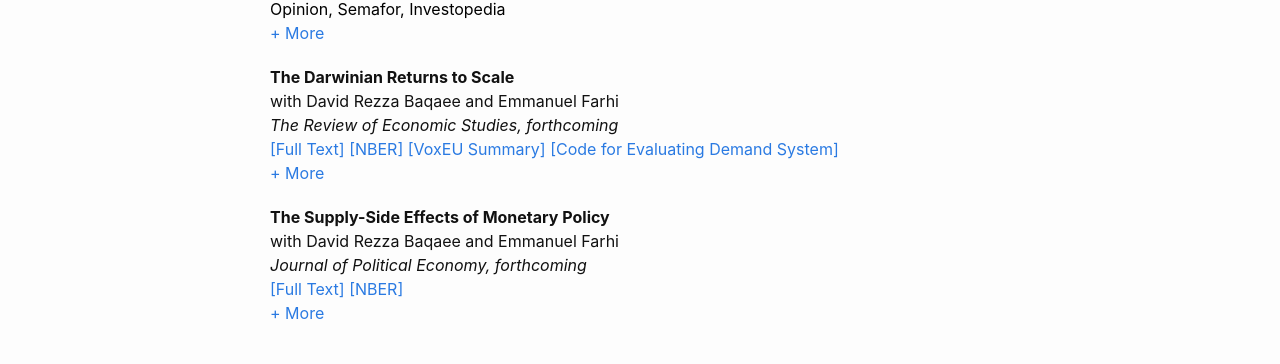
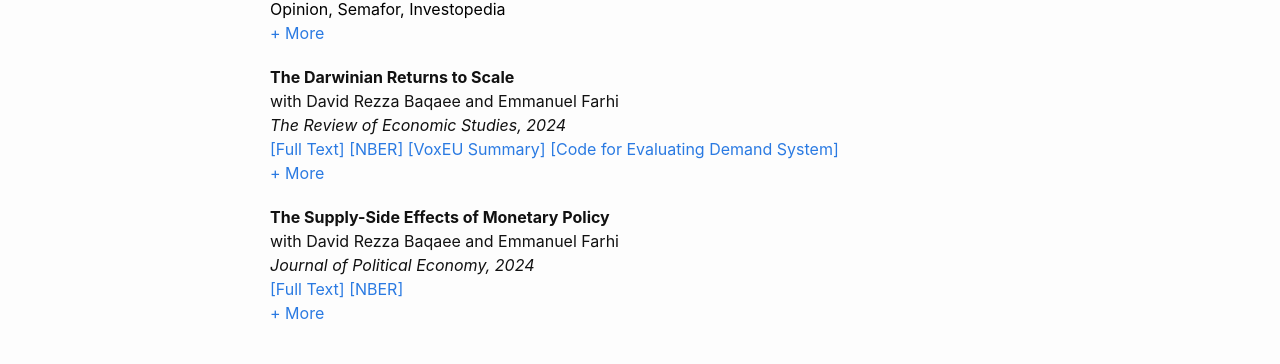
Before and after one commit to kunalsangani/kunalsangani.github.io, a Jekyll site: the page built from research.markdown, in a window 1280 px wide. Shown: the part 615-979 px from the top of the page. Built offline with Jekyll 4.4.1, drawn with Linux system fonts in a browser that asks for light colours; nearby versions of some CDN libraries.

Commit message:
Added Darwinian pages

```diff
--- a/_data/research.yml
+++ b/_data/research.yml
@@ -119,7 +119,7 @@
     - darwinian:
       title: The Darwinian Returns to Scale
       coauthors: David Rezza Baqaee and Emmanuel Farhi
-      status: The Review of Economic Studies, forthcoming
+      status: The Review of Economic Studies, 2024
       links:
         - paper:
           name: Full Text
@@ -153,7 +153,7 @@
     - supply_side:
       title: The Supply-Side Effects of Monetary Policy
       coauthors: David Rezza Baqaee and Emmanuel Farhi
-      status: Journal of Political Economy, forthcoming
+      status: Journal of Political Economy, 2024
       links:
         - paper:
           name: Full Text
--- a/cv.markdown
+++ b/cv.markdown
@@ -8,7 +8,7 @@ permalink: /cv
 order: 2
 ---
 
-# [\[Download PDF\]](https://kunalsangani.com/files/ksangani_cv.pdf)
+# [\[Download PDF\]](https://kunalsangani.com/files/cv/ksangani_cv.pdf)
 
 # Kunal Sangani
 
@@ -31,7 +31,7 @@ order: 2
 
 ## Experience
 
-[**Bolt**](https://bolt.com) (payments startup): Business Operations, San Francisco, 2018&ndash;2019
+**Bolt** (payments startup): Business Operations, San Francisco, 2018&ndash;2019
 
 **The Boston Consulting Group**: Associate, San Francisco, 2017&ndash;2018
 
```
Also changed, not shown: 10 other files.
